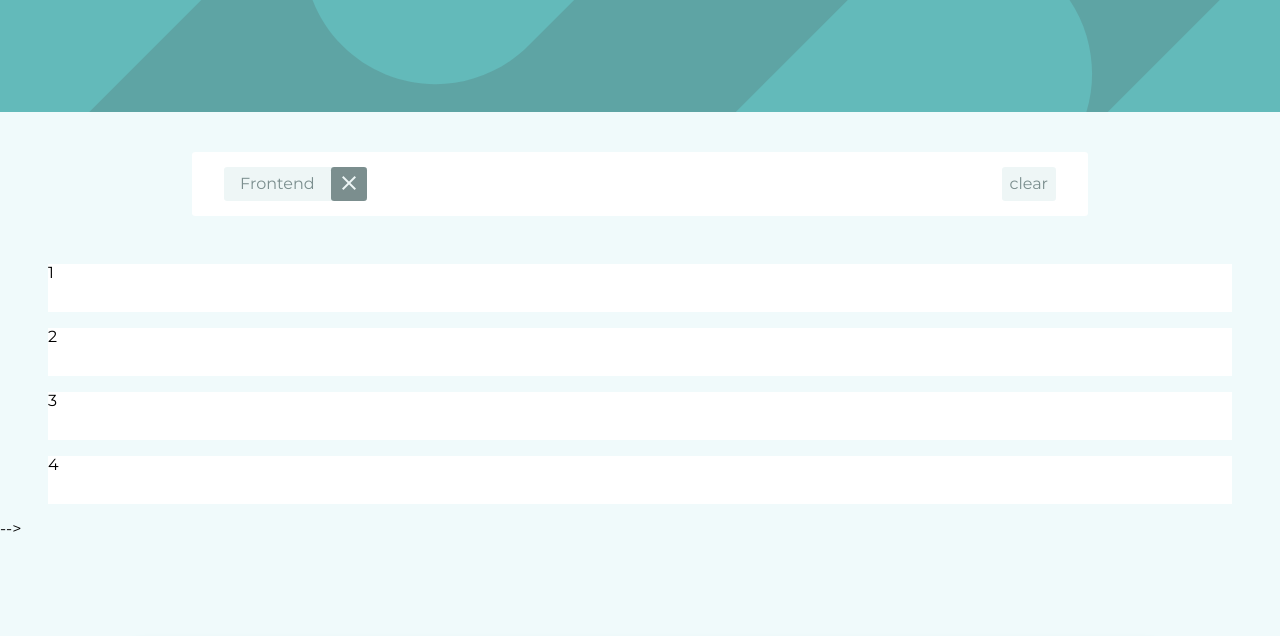
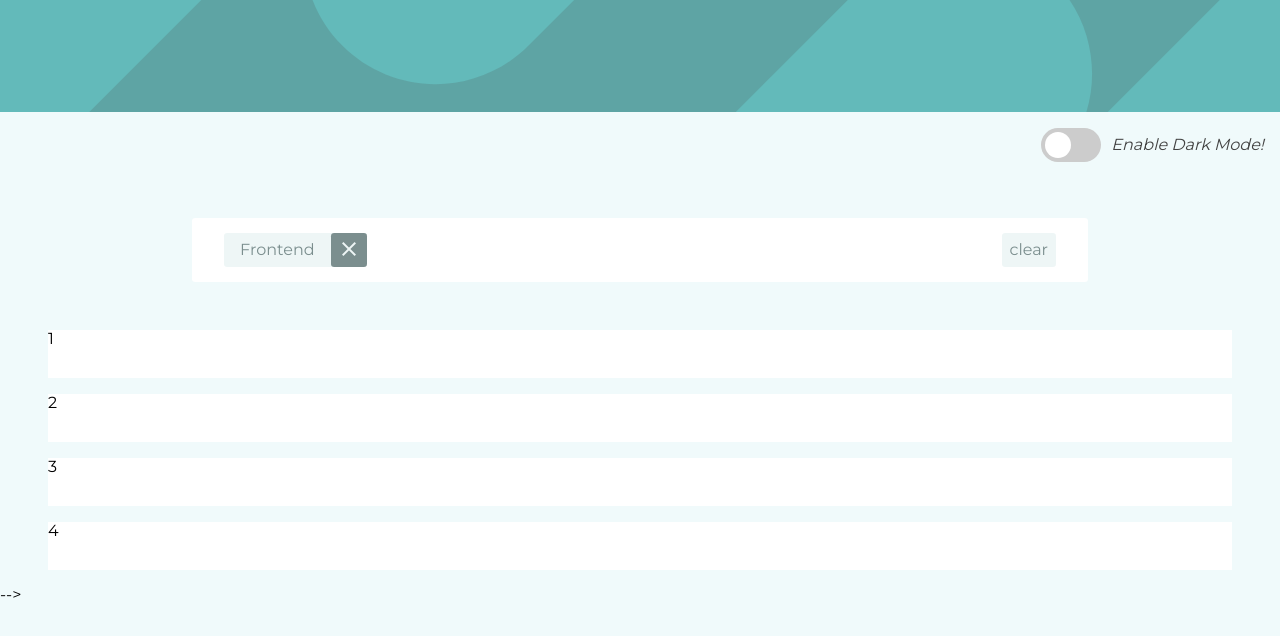
Before and after one commit to CICCC-WMAD-students/job-list-JSON, a plain HTML site: page src/index.html in a window 1280 px wide. Shown: the top 636 px of the page. Drawn offline with nearby package versions, Linux system fonts and the light colour scheme.

Commit message:
dark theme toggle completed

```diff
--- /dev/null
+++ b/src/css/dark-theme.css
@@ -0,0 +1,78 @@
+/*Simple css to style it like a toggle switch*/
+.theme-switch-wrapper {
+  display: flex;
+  align-items: center;
+  justify-content: right;
+  padding: 1rem;
+  color: var(--font-color);
+}
+.theme-switch-wrapper em {
+  margin-left: 10px;
+  font-size: 1rem;
+}
+
+.theme-switch {
+  display: inline-block;
+  height: 34px;
+  position: relative;
+  width: 60px;
+}
+
+.theme-switch input {
+  display:none;
+}
+
+.slider {
+  background-color: #ccc;
+  bottom: 0;
+  cursor: pointer;
+  left: 0;
+  position: absolute;
+  right: 0;
+  top: 0;
+  transition: .4s;
+}
+
+.slider:before {
+  background-color: #fff;
+  bottom: 4px;
+  content: "";
+  height: 26px;
+  left: 4px;
+  position: absolute;
+  transition: .4s;
+  width: 26px;
+}
+
+input:checked + .slider {
+  background-color: #66bb6a;
+}
+
+input:checked + .slider:before {
+  transform: translateX(26px);
+}
+
+.slider.round {
+  border-radius: 34px;
+}
+
+.slider.round:before {
+  border-radius: 50%;
+}
+
+/* CSS Variables */
+:root {
+  --primary-color: #302AE6;
+  --secondary-color: #5ea4a4;;
+  --font-color: #424242;
+  --bg-color:#f0fafb;
+  --heading-color: #292922;
+}
+
+[data-theme="dark"] {
+  --primary-color: #9A97F3;
+  --secondary-color: #2e5050;
+  --font-color: #e1e1ff;
+  --bg-color: #161625;
+  --heading-color: #818cab;
+}
--- a/src/css/fumina.css
+++ b/src/css/fumina.css
@@ -1,11 +1,11 @@
 body {
-  background-color: #f0fafb;
+  background-color: var(--bg-color);
   font-family: "Montserrat", sans-serif;
   cursor: pointer;
 }
 
 .l-header {
-  background-color: #5ea4a4;
+  background-color: var(--secondary-color);
   width: 100%;
 }
 
--- a/src/index.html
+++ b/src/index.html
@@ -17,18 +17,25 @@
     <link href="./css/grids.css" rel="stylesheet" />
     <link href="./css/fumina.css" rel="stylesheet" />
     <link href="./css/destyle.css" rel="stylesheet" />
+    <link href="./css/dark-theme.css" rel="stylesheet" />
     <link
       href="https://fonts.googleapis.com/icon?family=Material+Icons"
       rel="stylesheet"
     />
     <meta name="viewport" content="width=device-width, initial-scale=1.0" />
-    <script src="./js/script.js"></script>
   </head>
   <body>
     <!-- <header class="header"></header> -->
 
     <header class="l-header"></header>
     <main>
+      <div class="theme-switch-wrapper">
+        <label class="theme-switch" for="checkbox">
+            <input type="checkbox" id="checkbox" />
+            <div class="slider round"></div>
+        </label>
+        <em>Enable Dark Mode!</em>
+      </div>
       <div class="filter">
         <!-- <input
           type="text"
@@ -58,5 +65,6 @@
       <div class="l-jobs" id="jobsTable"></div>
     </main>
     <footer></footer>
+    <script src="./js/script.js"></script>
   </body>
 </html>
--- a/src/js/script.js
+++ b/src/js/script.js
@@ -129,3 +129,18 @@ let selected;
 //level
 
 //role
+
+
+// Dark theme toggle
+const toggleSwitch = document.querySelector('.theme-switch input[type="checkbox"]');
+
+const switchTheme = (e) => {
+  if (e.target.checked) {
+    document.documentElement.setAttribute('data-theme', 'dark');
+  }
+  else {
+    document.documentElement.setAttribute('data-theme', 'light');
+  }
+}
+
+toggleSwitch.addEventListener('change', switchTheme);
```
